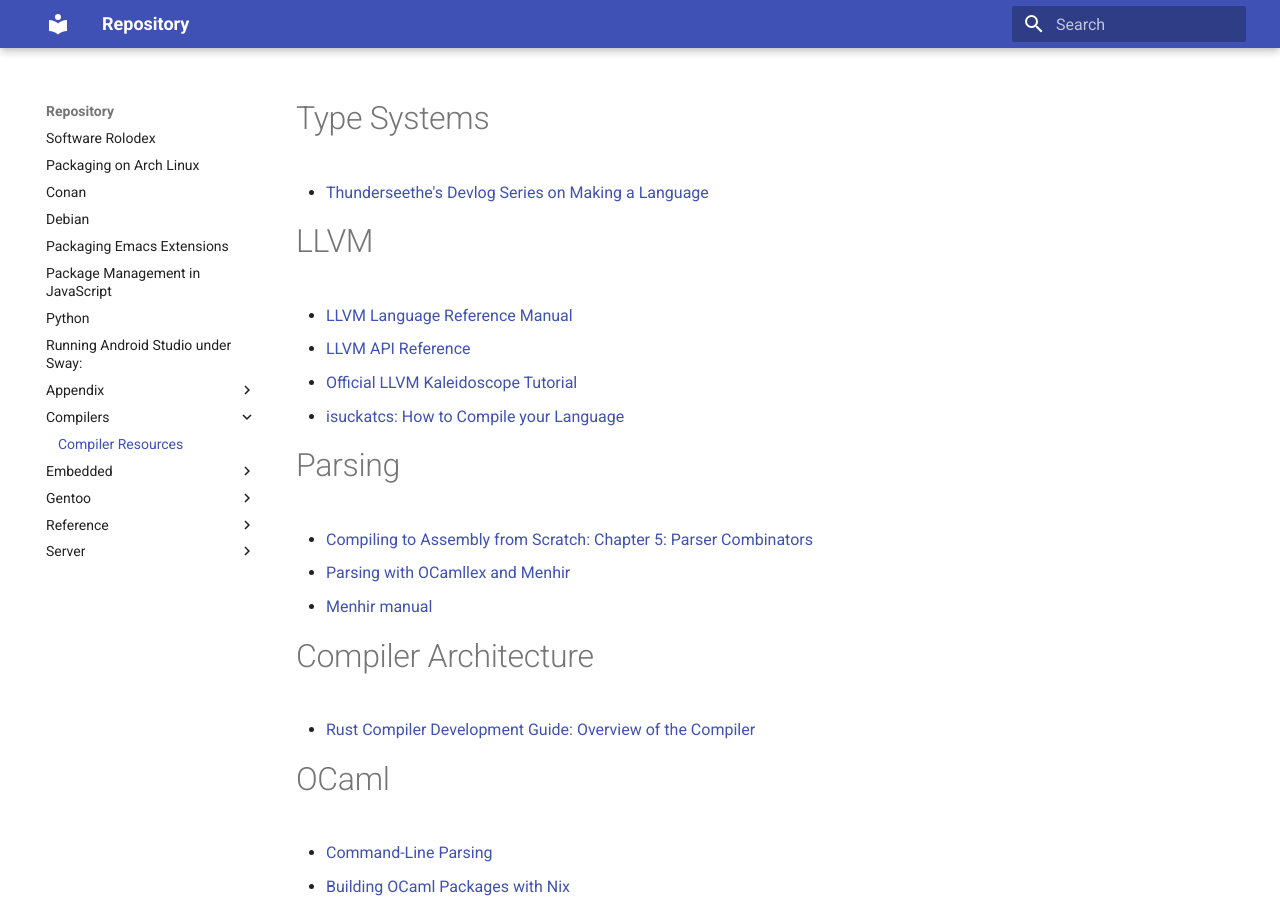
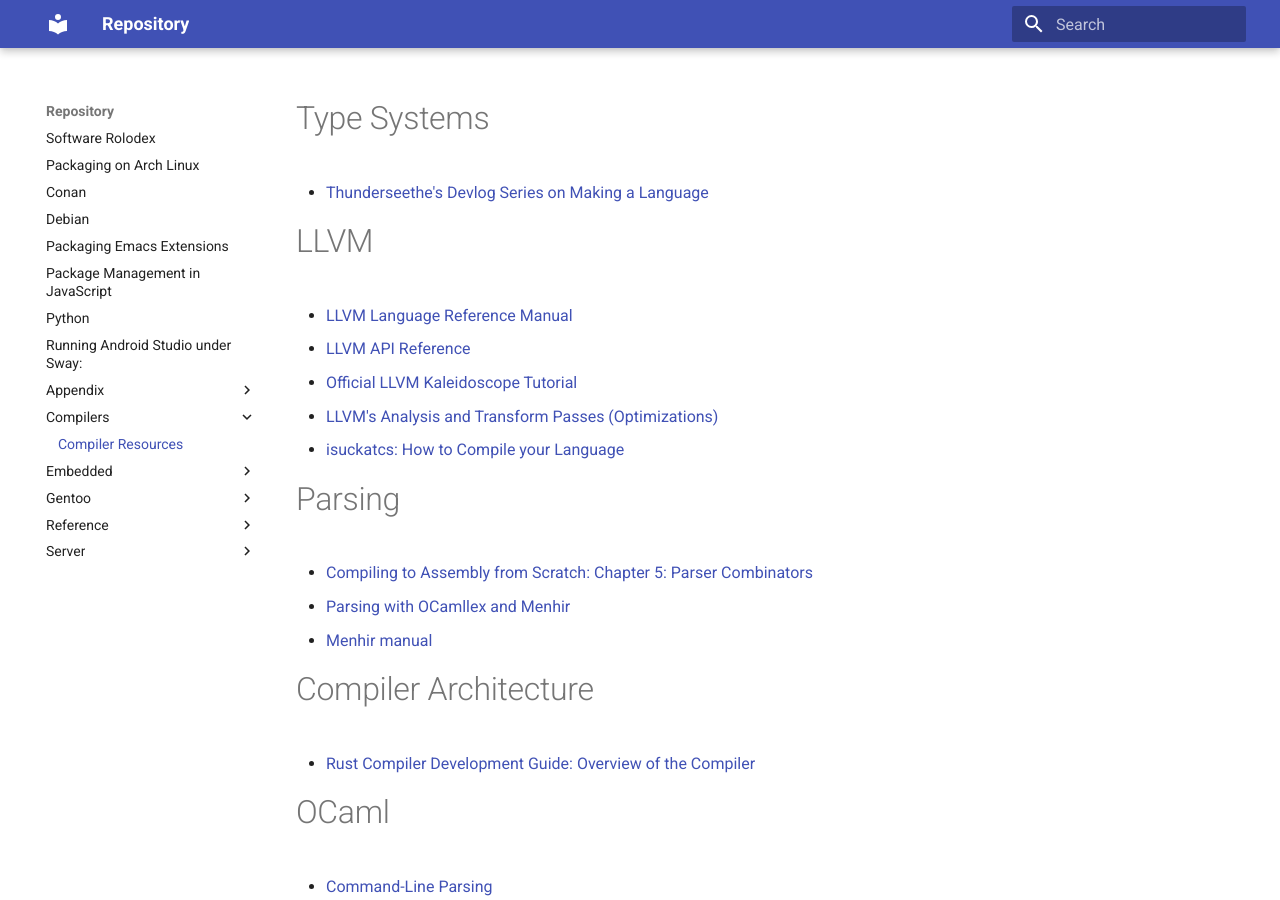
Before and after one commit to AmateurECE/twardyece-repository, an MkDocs documentation site: the page built from docs/Compilers/Resources.md, in a window 1280 px wide and 900 px high. Built offline with MkDocs 1.6.1 and Material for MkDocs 9.7.7, drawn with Linux system fonts in a browser that asks for light colours.

Commit message:
feat(Compilers): Update resources

```diff
--- a/docs/Compilers/Resources.md
+++ b/docs/Compilers/Resources.md
@@ -9,6 +9,7 @@ title: Compiler Resources
 * [LLVM Language Reference Manual](https://llvm.org/docs/LangRef.html)
 * [LLVM API Reference](https://llvm.org/doxygen/)
 * [Official LLVM Kaleidoscope Tutorial](https://llvm.org/docs/tutorial/)
+* [LLVM's Analysis and Transform Passes (Optimizations)][24]
 * [isuckatcs: How to Compile your Language][2]
 
 # Parsing
```
Also changed, not shown: other parts of docs/Compilers/Resources.md (+1 -0 lines).
